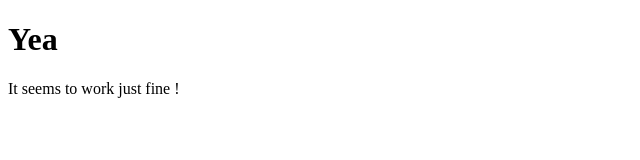
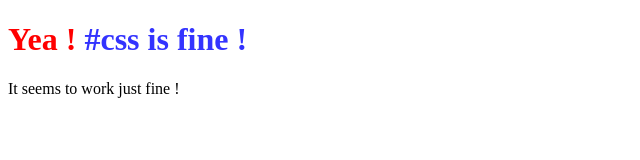
Before and after one commit to paul-marechal/8INF345-TP2-TicTacToe, a plain HTML site: page www/test.html in a window 1280 px wide. Shown: the whole page, without its empty margins (0-640 px from the left). Drawn offline with Linux system fonts and the light colour scheme.

Commit message:
html and resource tests OK

```diff
--- /dev/null
+++ b/www/css/test.css
@@ -0,0 +1,8 @@
+h1 {
+  color: red;
+}
+
+h1::after {
+  content: " #css is fine !";
+  color: #33F;
+}
--- /dev/null
+++ b/www/js/test.js
@@ -0,0 +1 @@
+alert('js is fine !');
--- a/www/test.html
+++ b/www/test.html
@@ -3,11 +3,14 @@
   <head>
     <meta charset="utf-8" />
     <title>Pouet</title>
+    <link rel="stylesheet" type="text/css" href="css/test.css" />
   </head>
   <body>
-    <h1>Yea</h1>
+    <h1>Yea !</h1>
     <p>
       It seems to work just fine !
     </p>
+
+    <script src="js/test.js"></script>
   </body>
 </html>
```
